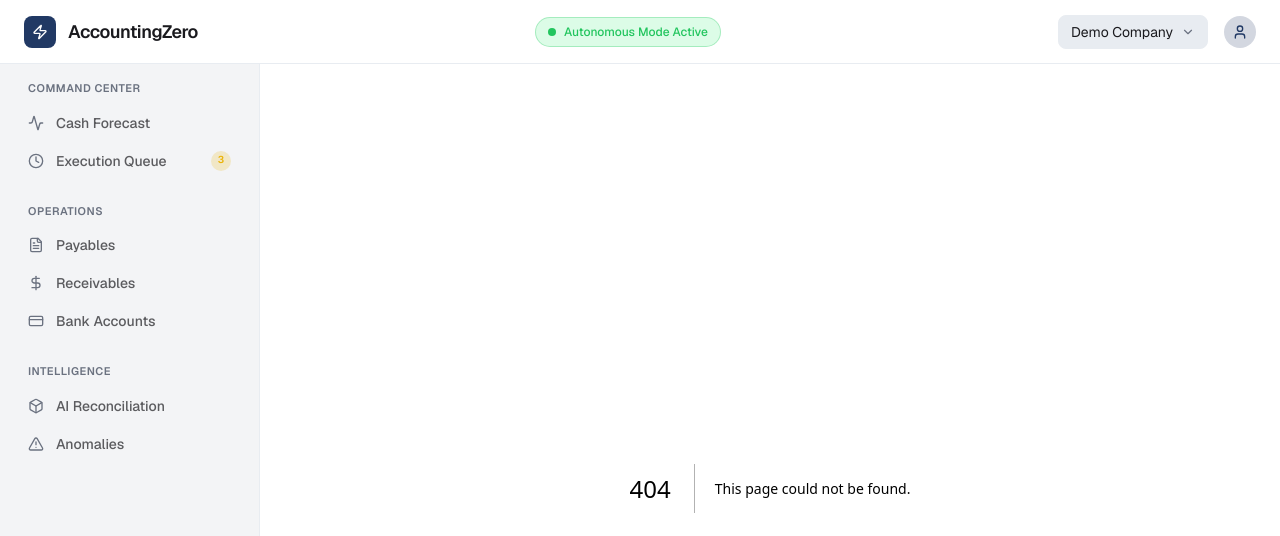
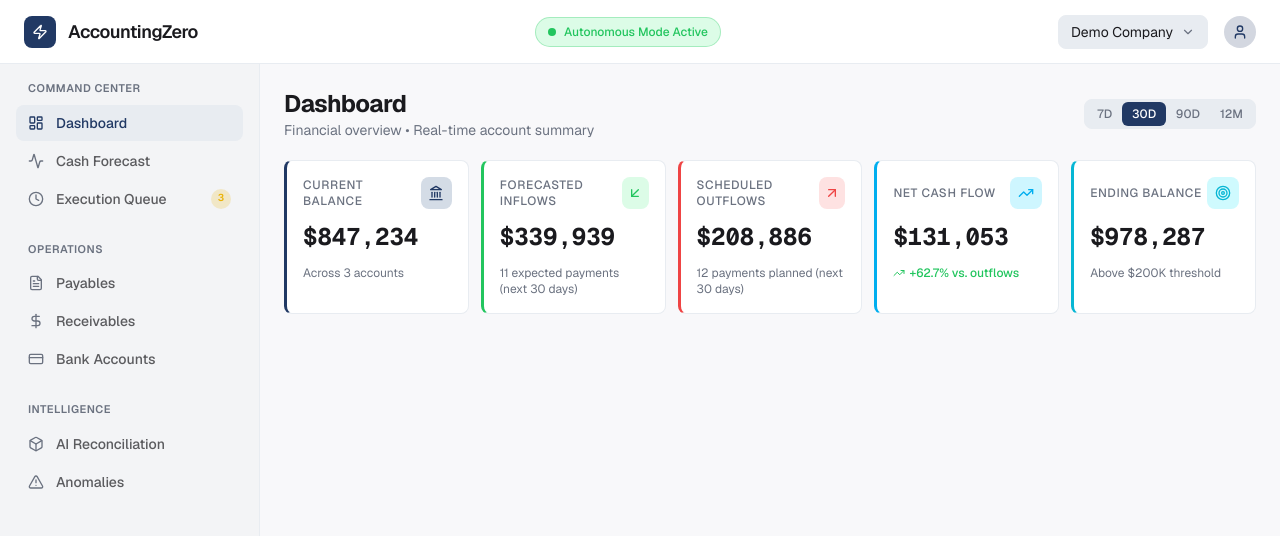
Before and after one commit to stellarone/v0-financial-decision-maker, a Next.js app: page /dashboard in a window 1280 px wide. Before the commit this address had no page. Shown: the top 536 px of the page. Built offline with nearby package versions, Linux system fonts and the light colour scheme.

Commit message:
feat: create /dashboard page and update navigation
Move summary cards to /dashboard, update sidebar, and redirect root to /dashboard

```diff
--- a/app/cash-forecast/page.tsx
+++ b/app/cash-forecast/page.tsx
@@ -1,18 +1,9 @@
 "use client"
 
 import { useState, useMemo } from "react"
-import {
-  Landmark,
-  ArrowDownLeft,
-  ArrowUpRight,
-  TrendingUp,
-  Target,
-  Download,
-  Settings,
-} from "lucide-react"
+import { Download, Settings } from "lucide-react"
 import { cn } from "@/lib/utils"
 import { PageHeader } from "@/components/layout/page-header"
-import { SummaryCard } from "@/components/shared/summary-card"
 import { ForecastChart } from "@/components/forecast/forecast-chart"
 import { ScenarioSliders } from "@/components/forecast/scenario-sliders"
 import { InsightsPanel } from "@/components/forecast/insights-panel"
@@ -51,15 +42,7 @@ export default function CashForecastPage() {
     [timeRange]
   )
 
-  const totalInflows = useMemo(() => data.reduce((sum, d) => sum + d.inflows, 0), [data])
-  const totalOutflows = useMemo(() => data.reduce((sum, d) => sum + d.outflows, 0), [data])
-  const netCashFlow = totalInflows - totalOutflows
-  const endingBalance = data[data.length - 1]?.closingBalance || CURRENT_BALANCE
-
   const weeklyBreakdown = useMemo(() => getWeeklyBreakdown(data), [data])
-
-  const inflowCount = data.reduce((c, d) => c + d.inflowItems.length, 0)
-  const outflowCount = data.reduce((c, d) => c + d.outflowItems.length, 0)
 
   return (
     <div className="flex flex-col gap-5">
@@ -104,49 +87,6 @@ export default function CashForecastPage() {
         }
       />
 
-      {/* Summary Cards */}
-      <div className="grid grid-cols-1 gap-3 sm:grid-cols-2 lg:grid-cols-5">
-        <SummaryCard
-          icon={<Landmark className="h-4 w-4" />}
-          label="Current Balance"
-          value={CURRENT_BALANCE}
-          accentColor="blue"
-          meta="Across 3 accounts"
-        />
-        <SummaryCard
-          icon={<ArrowDownLeft className="h-4 w-4" />}
-          label="Forecasted Inflows"
-          value={totalInflows}
-          accentColor="green"
-          meta={`${inflowCount} expected payments (${TIME_RANGE_LABELS[timeRange]})`}
-        />
-        <SummaryCard
-          icon={<ArrowUpRight className="h-4 w-4" />}
-          label="Scheduled Outflows"
-          value={totalOutflows}
-          accentColor="red"
-          meta={`${outflowCount} payments planned (${TIME_RANGE_LABELS[timeRange]})`}
-        />
-        <SummaryCard
-          icon={<TrendingUp className="h-4 w-4" />}
-          label="Net Cash Flow"
-          value={netCashFlow}
-          accentColor="purple"
-          trend={{
-            value: Math.round((netCashFlow / totalOutflows) * 100 * 10) / 10 || 0,
-            direction: netCashFlow >= 0 ? "up" : "down",
-            label: `${netCashFlow >= 0 ? "+" : ""}${(Math.round((netCashFlow / totalOutflows) * 100 * 10) / 10 || 0).toFixed(1)}% vs. outflows`,
-          }}
-        />
-        <SummaryCard
-          icon={<Target className="h-4 w-4" />}
-          label="Ending Balance"
-          value={endingBalance}
-          accentColor="cyan"
-          meta={endingBalance >= 200000 ? "Above $200K threshold" : "Below $200K threshold"}
-        />
-      </div>
-
       {/* Cash Calendar */}
       <div className="rounded-xl border border-border bg-card p-4">
         <CashCalendar
--- /dev/null
+++ b/app/dashboard/page.tsx
@@ -0,0 +1,127 @@
+"use client"
+
+import { useMemo, useState } from "react"
+import {
+  Landmark,
+  ArrowDownLeft,
+  ArrowUpRight,
+  TrendingUp,
+  Target,
+} from "lucide-react"
+import { cn } from "@/lib/utils"
+import { PageHeader } from "@/components/layout/page-header"
+import { SummaryCard } from "@/components/shared/summary-card"
+import {
+  getFilteredForecast,
+  type TimeRange,
+} from "@/lib/mock-data/forecasts"
+
+const TIME_RANGES: TimeRange[] = ["7D", "30D", "90D", "12M"]
+
+const TIME_RANGE_LABELS: Record<TimeRange, string> = {
+  "7D": "next 7 days",
+  "30D": "next 30 days",
+  "90D": "next 90 days",
+  "12M": "next 12 months",
+}
+
+const CURRENT_BALANCE = 847234
+
+export default function DashboardPage() {
+  const [timeRange, setTimeRange] = useState<TimeRange>("30D")
+
+  const { data } = useMemo(
+    () => getFilteredForecast(timeRange),
+    [timeRange],
+  )
+
+  const totalInflows = useMemo(
+    () => data.reduce((sum, d) => sum + d.inflows, 0),
+    [data],
+  )
+  const totalOutflows = useMemo(
+    () => data.reduce((sum, d) => sum + d.outflows, 0),
+    [data],
+  )
+  const netCashFlow = totalInflows - totalOutflows
+  const endingBalance = data[data.length - 1]?.closingBalance || CURRENT_BALANCE
+
+  const inflowCount = data.reduce((c, d) => c + d.inflowItems.length, 0)
+  const outflowCount = data.reduce((c, d) => c + d.outflowItems.length, 0)
+
+  return (
+    <div className="flex flex-col gap-5">
+      <PageHeader
+        title="Dashboard"
+        subtitle="Financial overview &bull; Real-time account summary"
+        actions={
+          <div className="flex rounded-lg border border-border bg-secondary p-0.5">
+            {TIME_RANGES.map((range) => (
+              <button
+                key={range}
+                type="button"
+                onClick={() => setTimeRange(range)}
+                className={cn(
+                  "rounded-md px-2.5 py-1 text-xs font-medium transition-colors",
+                  timeRange === range
+                    ? "bg-adz-blue text-primary-foreground"
+                    : "text-muted-foreground hover:text-foreground",
+                )}
+              >
+                {range}
+              </button>
+            ))}
+          </div>
+        }
+      />
+
+      {/* Summary Cards */}
+      <div className="grid grid-cols-1 gap-3 sm:grid-cols-2 lg:grid-cols-5">
+        <SummaryCard
+          icon={<Landmark className="h-4 w-4" />}
+          label="Current Balance"
+          value={CURRENT_BALANCE}
+          accentColor="blue"
+          meta="Across 3 accounts"
+        />
+        <SummaryCard
+          icon={<ArrowDownLeft className="h-4 w-4" />}
+          label="Forecasted Inflows"
+          value={totalInflows}
+          accentColor="green"
+          meta={`${inflowCount} expected payments (${TIME_RANGE_LABELS[timeRange]})`}
+        />
+        <SummaryCard
+          icon={<ArrowUpRight className="h-4 w-4" />}
+          label="Scheduled Outflows"
+          value={totalOutflows}
+          accentColor="red"
+          meta={`${outflowCount} payments planned (${TIME_RANGE_LABELS[timeRange]})`}
+        />
+        <SummaryCard
+          icon={<TrendingUp className="h-4 w-4" />}
+          label="Net Cash Flow"
+          value={netCashFlow}
+          accentColor="purple"
+          trend={{
+            value:
+              Math.round((netCashFlow / totalOutflows) * 100 * 10) / 10 || 0,
+            direction: netCashFlow >= 0 ? "up" : "down",
+            label: `${netCashFlow >= 0 ? "+" : ""}${(Math.round((netCashFlow / totalOutflows) * 100 * 10) / 10 || 0).toFixed(1)}% vs. outflows`,
+          }}
+        />
+        <SummaryCard
+          icon={<Target className="h-4 w-4" />}
+          label="Ending Balance"
+          value={endingBalance}
+          accentColor="cyan"
+          meta={
+            endingBalance >= 200000
+              ? "Above $200K threshold"
+              : "Below $200K threshold"
+          }
+        />
+      </div>
+    </div>
+  )
+}
--- a/app/page.tsx
+++ b/app/page.tsx
@@ -1,5 +1,5 @@
 import { redirect } from "next/navigation"
 
 export default function Home() {
-  redirect("/cash-forecast")
+  redirect("/dashboard")
 }
--- a/components/layout/sidebar.tsx
+++ b/components/layout/sidebar.tsx
@@ -5,6 +5,7 @@ import React from "react"
 import Link from "next/link"
 import { usePathname } from "next/navigation"
 import {
+  LayoutDashboard,
   Activity,
   Clock,
   FileText,
@@ -31,6 +32,7 @@ const navSections: NavSection[] = [
   {
     label: "Command Center",
     items: [
+      { label: "Dashboard", href: "/dashboard", icon: LayoutDashboard },
       { label: "Cash Forecast", href: "/cash-forecast", icon: Activity },
       {
         label: "Execution Queue",
```
